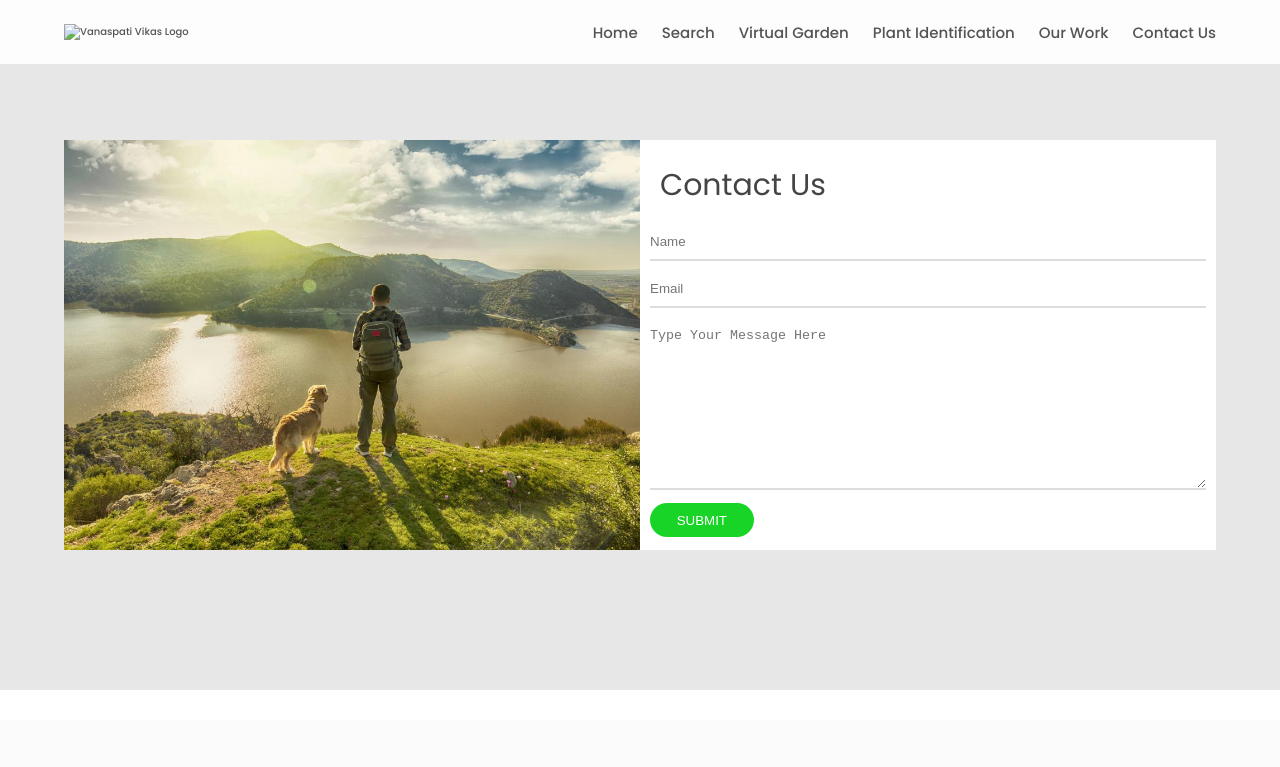
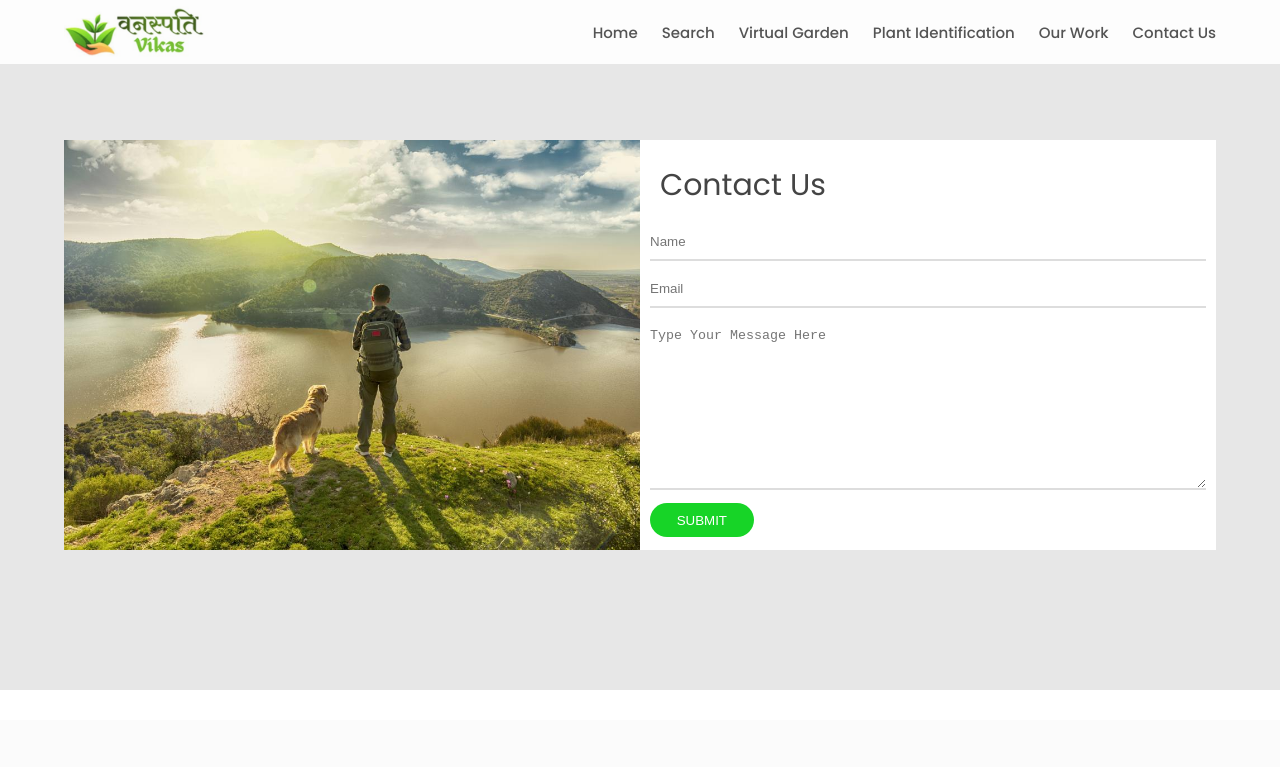
Before and after one commit to mr-tweaker/virtual_garden_website, a plain HTML site: page contactPage/contact.html in a window 1280 px wide. Shown: the top 767 px of the page. Drawn offline with nearby package versions, Linux system fonts and the light colour scheme; the site is published under a folder, as on GitHub Pages, so addresses that start at the root find nothing.

Commit message:
github pages: correct the path for the logo in the html files

```diff
--- a/contactPage/contact.html
+++ b/contactPage/contact.html
@@ -78,7 +78,7 @@
                 </li>
             </ul>
             <a href="./index.html" class="logo-container">
-                <img src="/imgs/Logo.jpeg" alt="Vanaspati Vikas Logo" class="logo-image">
+                <img src="../imgs/Logo.jpeg" alt="Vanaspati Vikas Logo" class="logo-image">
                 <!-- <h1 class="logo-text">Vanaspati Vikas</h1> -->
             </a>
 
```
Also changed, not shown: explorePage/explore.html (+1 -1 lines), index.html (+1 -1 lines), plantIdentification/identification.html (+1 -1 lines), searchPage/search.html (+1 -1 lines).
